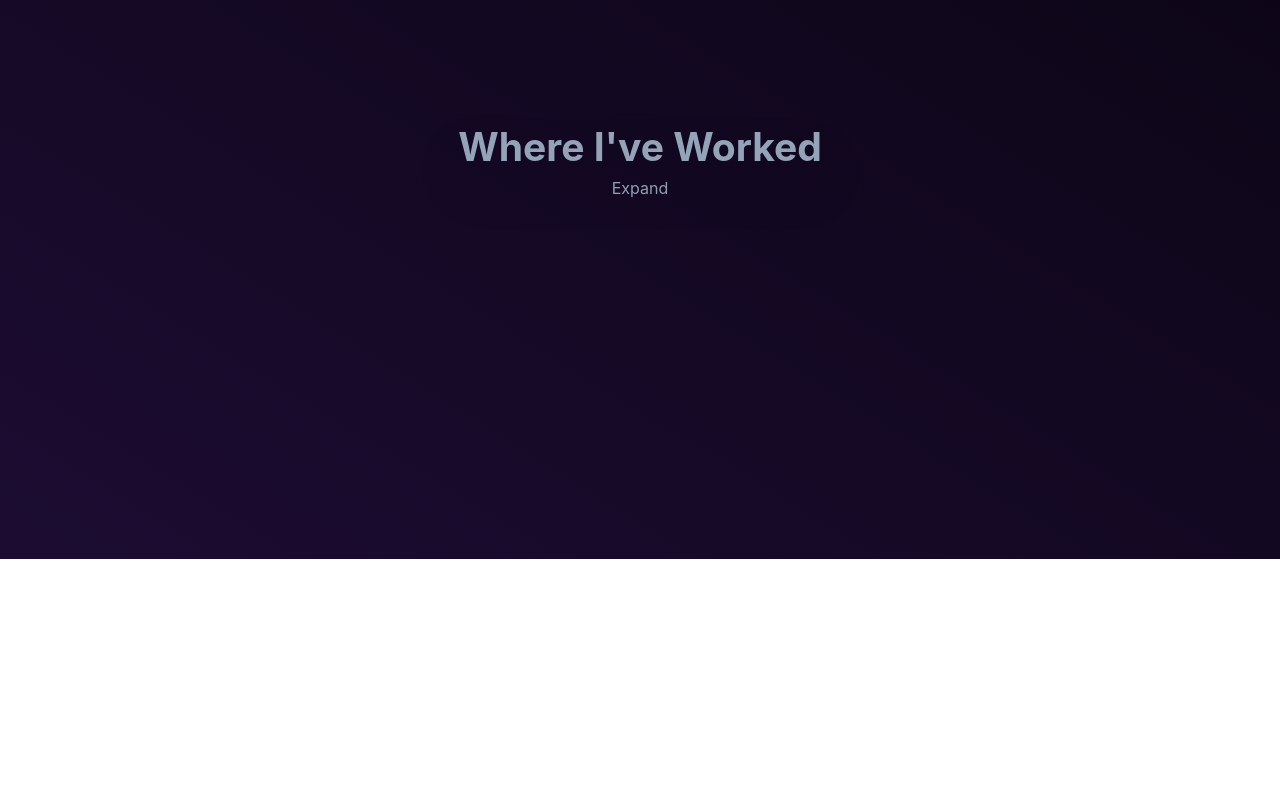
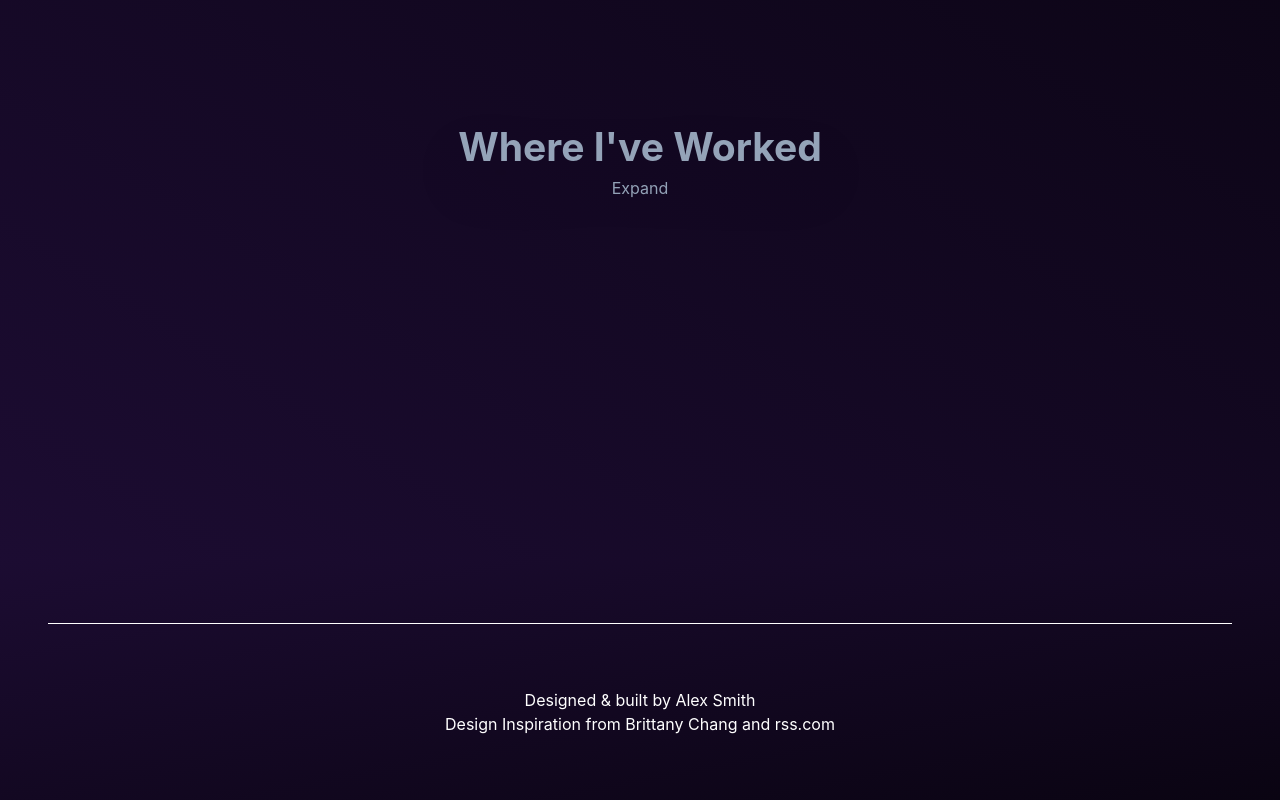
Before and after one commit to smithavt14/next-portfolio-site, a Next.js app: page / in a window 1280 px wide. Shown: the part 1841-2641 px from the top of the page. Before the commit the page ends 2400 px from the top, so only its background shows below. Built offline with nearby package versions, Linux system fonts and the light colour scheme.

Commit message:
complete design of desktop footer

```diff
--- a/components/About.js
+++ b/components/About.js
@@ -49,7 +49,7 @@ const Content = () => {
 const About = ({aboutContent, toggleAboutContent}) => {
   return (
     <section id="about" className="relative overflow-hidden flex flex-col justify-center h-screen box-border bg-gradient-to-br text-midnight from-sky-100 to-sky-300 dark:text-white dark:from-midnight dark:to-deepnight px-6 md:px-24 lg:px-32 xl:px-48">
-      <div className="max-w-screen-xl justify-between relative lg:flex">
+      <div className="max-w-screen-xl mx-auto justify-between relative lg:flex">
       { !aboutContent && <Headline toggleAboutContent={toggleAboutContent}/>}
       { aboutContent && <Content />}
       </div>
--- /dev/null
+++ b/components/Footer.js
@@ -0,0 +1,11 @@
+function Footer() {
+  return (
+    <div className="py-16 px-12 w-screen text-midnight bg-gradient-to-br from-sky-100 to-sky-300 dark:text-white dark:from-midnight dark:to-deepnight">
+      <div className="h-px w-full dark:bg-white bg-black mb-16" />
+      <p className="w-full text-center dark:text-white text-black">Designed & built by Alex Smith </p>
+      <p className="w-full text-center dark:text-white text-black">Design Inspiration from <a href="https://brittanychiang.com/">Brittany Chang</a> and <a href="https://rss.com/">rss.com</a></p>
+    </div>
+   );
+}
+
+export default Footer;
--- a/components/Work.js
+++ b/components/Work.js
@@ -62,7 +62,7 @@ const Content = () => {
 const Work = ({workContent, toggleWorkContent}) => {
   return (
     <section id="work" className="relative overflow-hidden flex flex-col justify-center h-screen box-border bg-gradient-to-tr text-midnight from-sky-100 to-sky-300 dark:text-white dark:from-midnight dark:to-deepnight px-6 md:px-24 lg:px-32 xl:px-48">
-      <div className="justify-between relative lg:flex">
+      <div className="max-w-screen-xl mx-auto justify-between relative lg:flex">
       { !workContent && <Headline toggleWorkContent={toggleWorkContent} /> }
       { workContent && <Content /> }
       </div>
--- a/pages/index.js
+++ b/pages/index.js
@@ -5,6 +5,7 @@ import Hero from '../components/Hero';
 import PageHead from '../components/Head';
 import About from '../components/About';
 import Work from '../components/Work';
+import Footer from '../components/Footer';
 
 export default function Home() {
 
@@ -22,8 +23,9 @@ export default function Home() {
       <PageHead />
       <Navbar darkMode={darkMode} toggleDarkMode={toggleDarkMode} />
       <Hero darkMode={darkMode} />
-      <About aboutContent={aboutContent} toggleAboutContent={toggleAboutContent}/>
-      <Work workContent={workContent} toggleWorkContent={toggleWorkContent}/>
+      <About aboutContent={aboutContent} toggleAboutContent={toggleAboutContent} />
+      <Work workContent={workContent} toggleWorkContent={toggleWorkContent} />
+      <Footer />
     </div>
   )
 }
```
